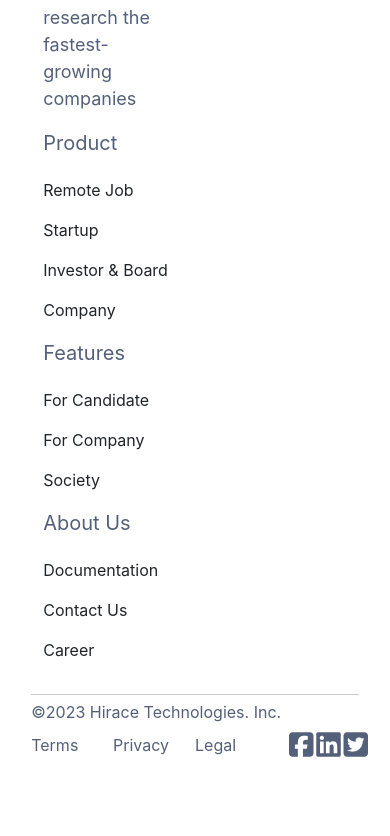
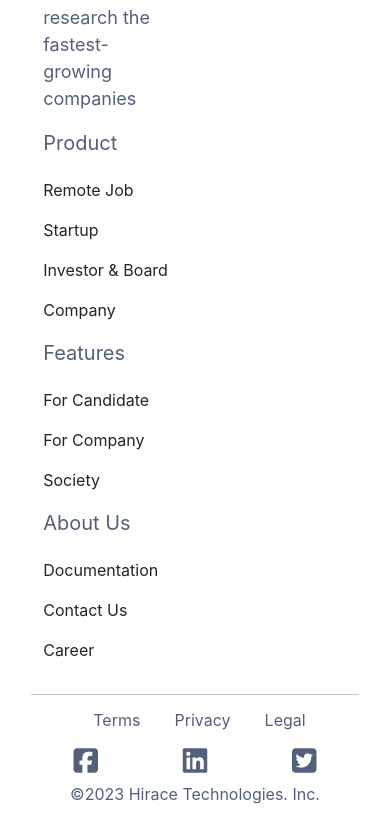
Before and after one commit to Yasela-dissanayake/hirace-job, a React (Create React App) app: page / in a window 390 px wide. Shown: the part 9410-10246 px from the top of the page. Before the commit the page ends 10206 px from the top, so only its background shows below. Built offline with nearby package versions, Linux system fonts and the light colour scheme.

Commit message:
style:section below hr full responsive done

```diff
--- a/src/components/MainFooter.js
+++ b/src/components/MainFooter.js
@@ -42,29 +42,29 @@ const MainFooter = () => {
           </div>
           <hr className={classes.hrFooter} />
           <div className="row m-0 p-0 align-items-center">
-            <div className="col-lg-9 p-0">
+            <div className="col-xxl-9 col-xl-8 col-lg-7 col-md-5 p-0 text-center text-md-start">
               <p className={`${classes.copyrightPara} m-0`}>
                 ©2023 Hirace Technologies. Inc.
               </p>{" "}
             </div>
-            <div className="col-lg-3 ">
-              <div className="row align-items-center">
-                <div className="col-3 p-0">
+            <div className="col-xxl-3 col-xl-4 col-lg-5 col-md-7 order-first order-md-last">
+              <div className="row align-items-center mt-2 mt-sm-0">
+                <div className="col-sm-3 col-4 p-0 text-end text-sm-start text-md-center text-lg-start">
                   <a href="#" className={classes.link}>
                     Terms
                   </a>
                 </div>
-                <div className="col-3 p-0">
+                <div className="col-sm-3 col-4 p-0 text-center text-sm-start text-md-center text-lg-start">
                   <a href="#" className={classes.link}>
                     Privacy
                   </a>
                 </div>
-                <div className="col-3 p-0">
+                <div className="col-sm-3 col-4 p-0 text-start text-md-center text-lg-start">
                   <a href="#" className={classes.link}>
                     Legal
                   </a>
                 </div>
-                <div className="col-3 text-end">
+                <div className="col-sm-3 col-12 text-sm-end text-center mt-2 mt-sm-0">
                   <div className="row">
                     <div className={`col-4 ${classes.socialIconCol}`}>
                       <a href="#">
--- a/src/components/MainFooter.module.css
+++ b/src/components/MainFooter.module.css
@@ -43,3 +43,9 @@
   text-decoration: none;
   color: var(--textColor);
 }
+
+@media (max-width: 575px) {
+  .link {
+    margin-left: 15px;
+  }
+}
```
